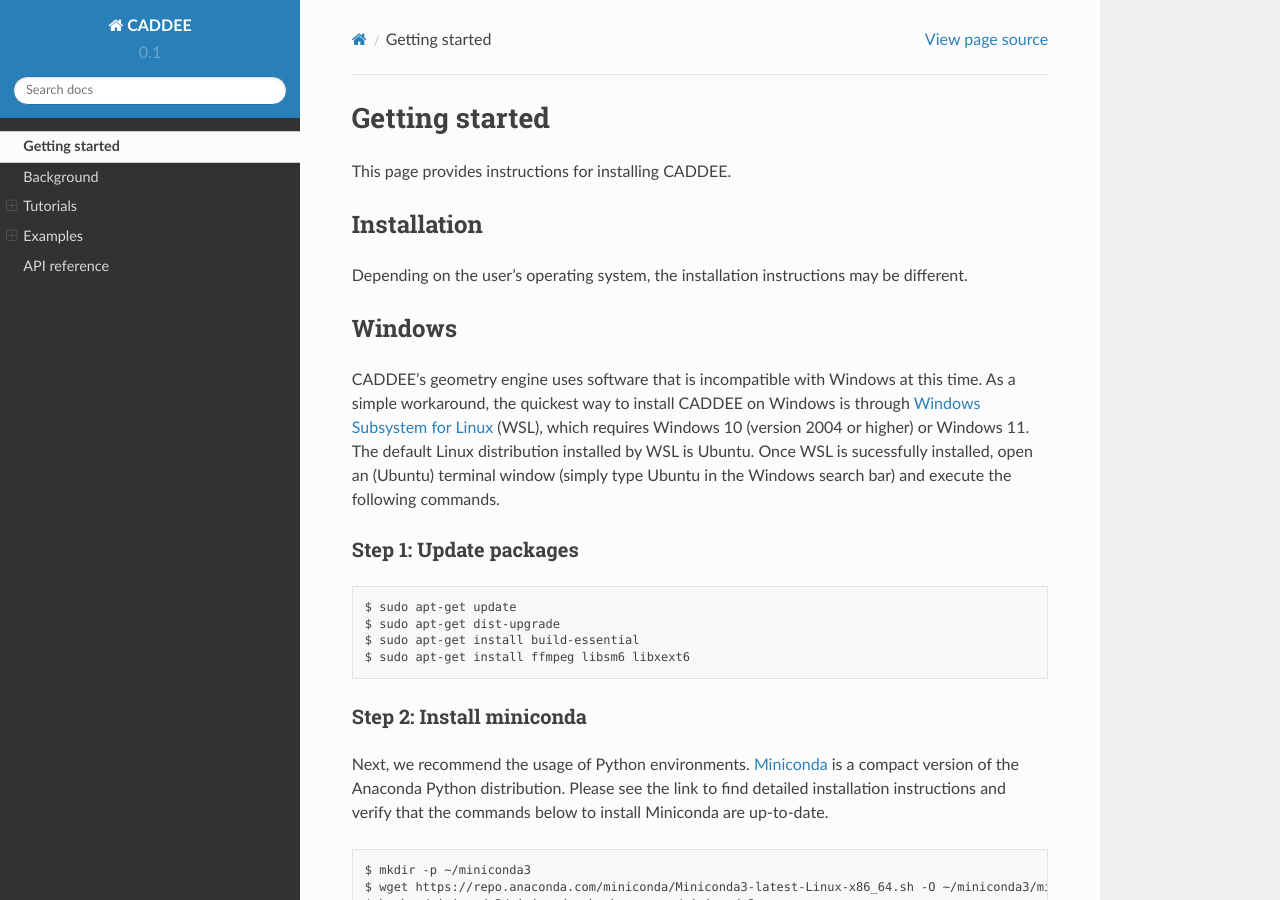
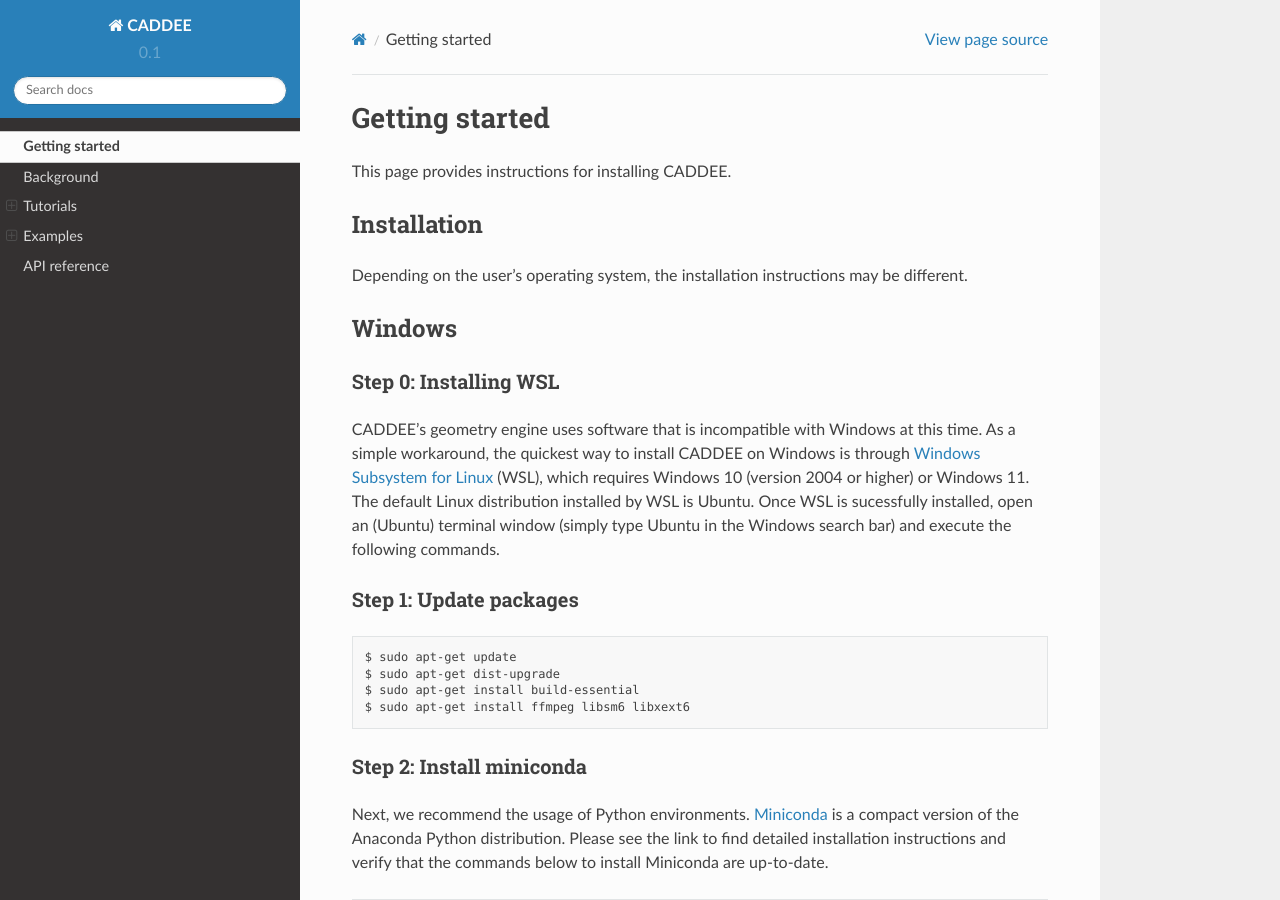
Before and after one commit to LSDOlab/caddee_new, a Sphinx documentation site: the page built from docs/src/getting_started.md, in a window 1280 px wide and 900 px high. Built offline with Sphinx 7.4.7 and the Read the Docs theme 2.0.0, drawn with Linux system fonts in a browser that asks for light colours; pages that are not in the unit, such as notebooks, are missing from menus.

Commit message:
update getting_started

```diff
--- a/docs/src/getting_started.md
+++ b/docs/src/getting_started.md
@@ -6,6 +6,8 @@
 Depending on the user's operating system, the installation instructions may be different.
 
 ## Windows
+
+### Step 0: Installing WSL
 CADDEE's geometry engine uses software that is incompatible with Windows at this time. As a simple workaround, the quickest way to install CADDEE on Windows is through [Windows Subsystem for Linux](https://learn.microsoft.com/en-us/windows/wsl/install) (WSL), which requires Windows 10 (version 2004 or higher) or Windows 11. The default Linux distribution installed by WSL is Ubuntu.
 Once WSL is sucessfully installed, open an (Ubuntu) terminal window (simply type Ubuntu in the Windows search bar) and execute the following commands.
 
```
